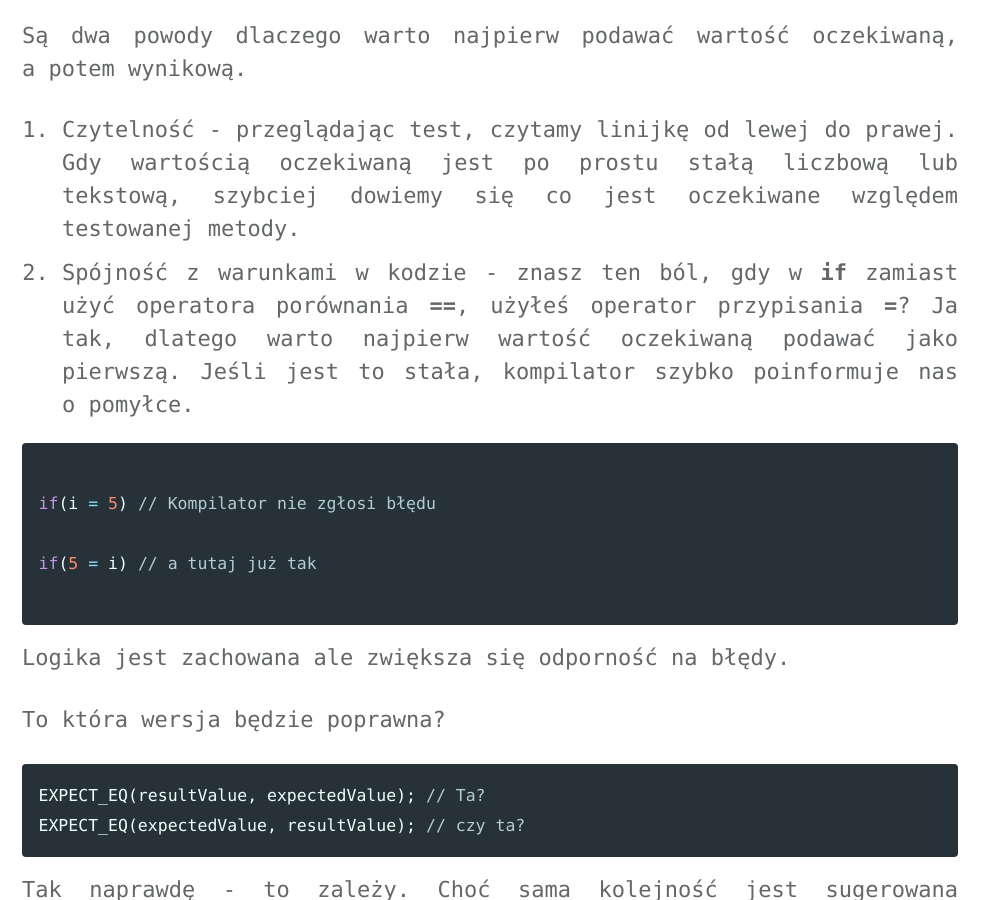
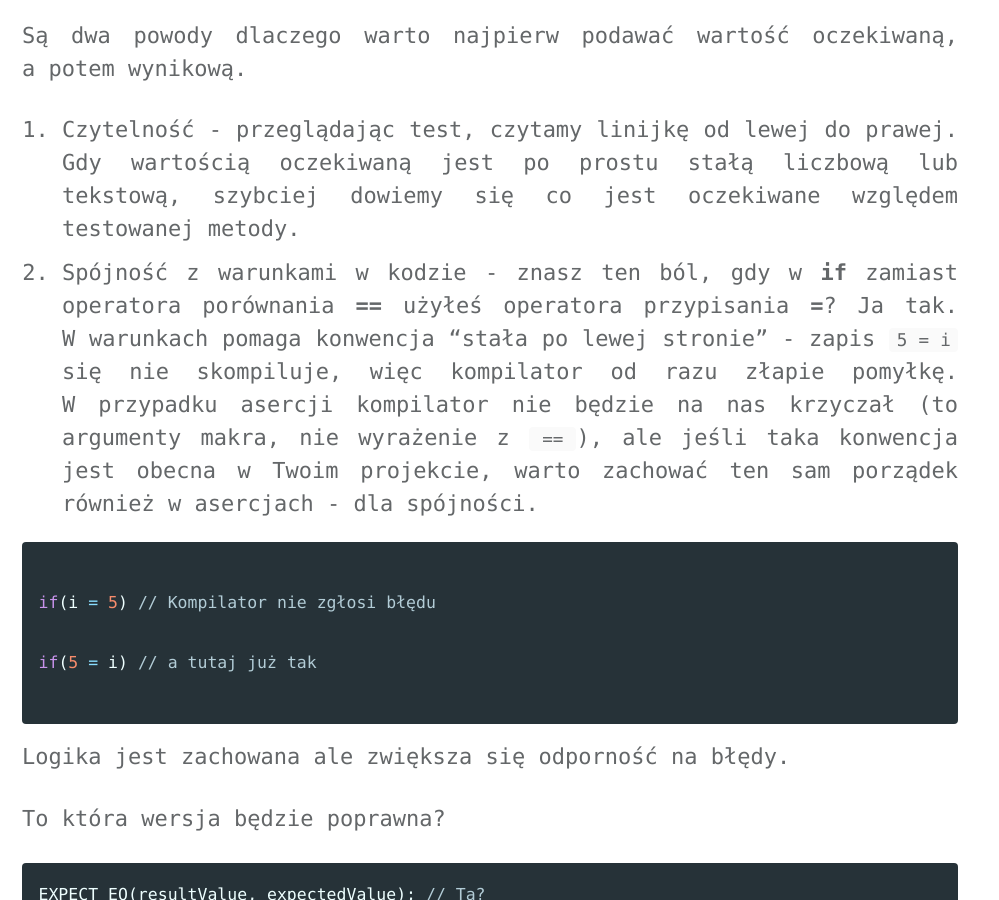
Before and after one commit to TadekBiela/cpptested, a Jekyll site: the page built from _posts/2026-01-26-gtest-mistakes.md, in a window 1280 px wide and 900 px high, scrolled down 1823 px. Shown: the whole window, without its empty margins (0-999 px from the left). Built offline with Jekyll 4.4.1, drawn with Linux system fonts in a browser that asks for light colours; cached includes are drawn as plain includes; comment, search, counter and statistics services are not loaded; some of the changed text lies outside the part shown.

Commit message:
Corrected gtest mistakes post

````diff
--- a/_posts/2026-01-26-gtest-mistakes.md
+++ b/_posts/2026-01-26-gtest-mistakes.md
@@ -51,7 +51,7 @@ Oczywiście jest ich znacznie więcej.
 Są dwa powody dlaczego warto najpierw podawać wartość oczekiwaną, a&nbsp;potem wynikową.
 
 1. Czytelność - przeglądając test, czytamy linijkę od lewej do prawej. Gdy&nbsp;wartością oczekiwaną jest po prostu stałą liczbową lub tekstową, szybciej dowiemy się co jest oczekiwane względem testowanej metody.
-2. Spójność z&nbsp;warunkami w&nbsp;kodzie - znasz ten ból, gdy&nbsp;w&nbsp;**if** zamiast użyć operatora porównania **==**, użyłeś operator przypisania **=**? Ja tak, dlatego warto najpierw wartość oczekiwaną podawać jako pierwszą. Jeśli jest to stała, kompilator szybko poinformuje nas o&nbsp;pomyłce.
+2. Spójność z&nbsp;warunkami w&nbsp;kodzie - znasz ten ból, gdy&nbsp;w&nbsp;**if** zamiast operatora porównania **==** użyłeś operatora przypisania **=**? Ja&nbsp;tak. W&nbsp;warunkach pomaga konwencja "stała po lewej stronie" - zapis `5 = i` się nie skompiluje, więc kompilator od&nbsp;razu złapie pomyłkę. W&nbsp;przypadku asercji kompilator nie będzie na nas krzyczał (to argumenty makra, nie wyrażenie z&nbsp;`==`), ale&nbsp;jeśli taka konwencja jest obecna w&nbsp;Twoim projekcie, warto zachować ten sam porządek również w&nbsp;asercjach - dla spójności.
 
 ```cpp
 
````
